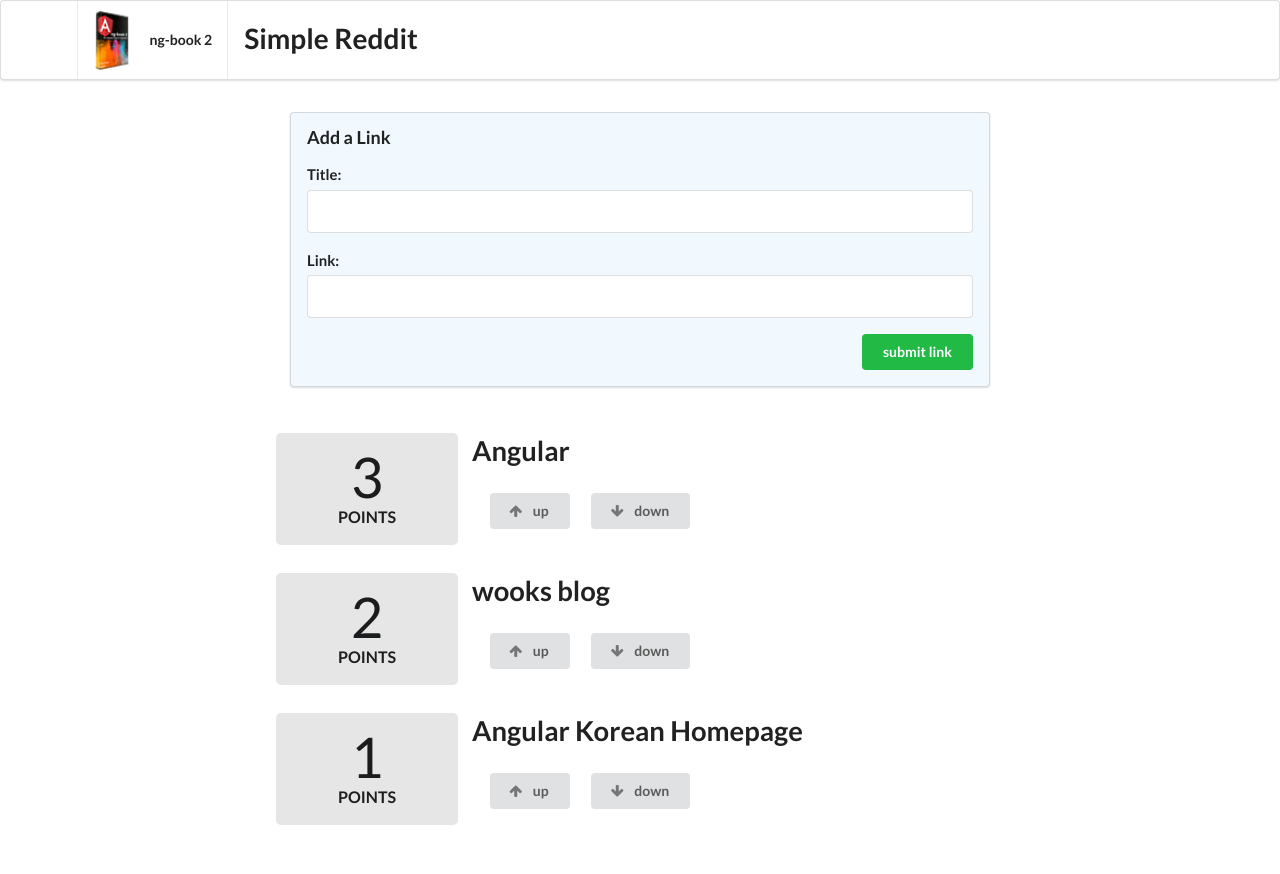
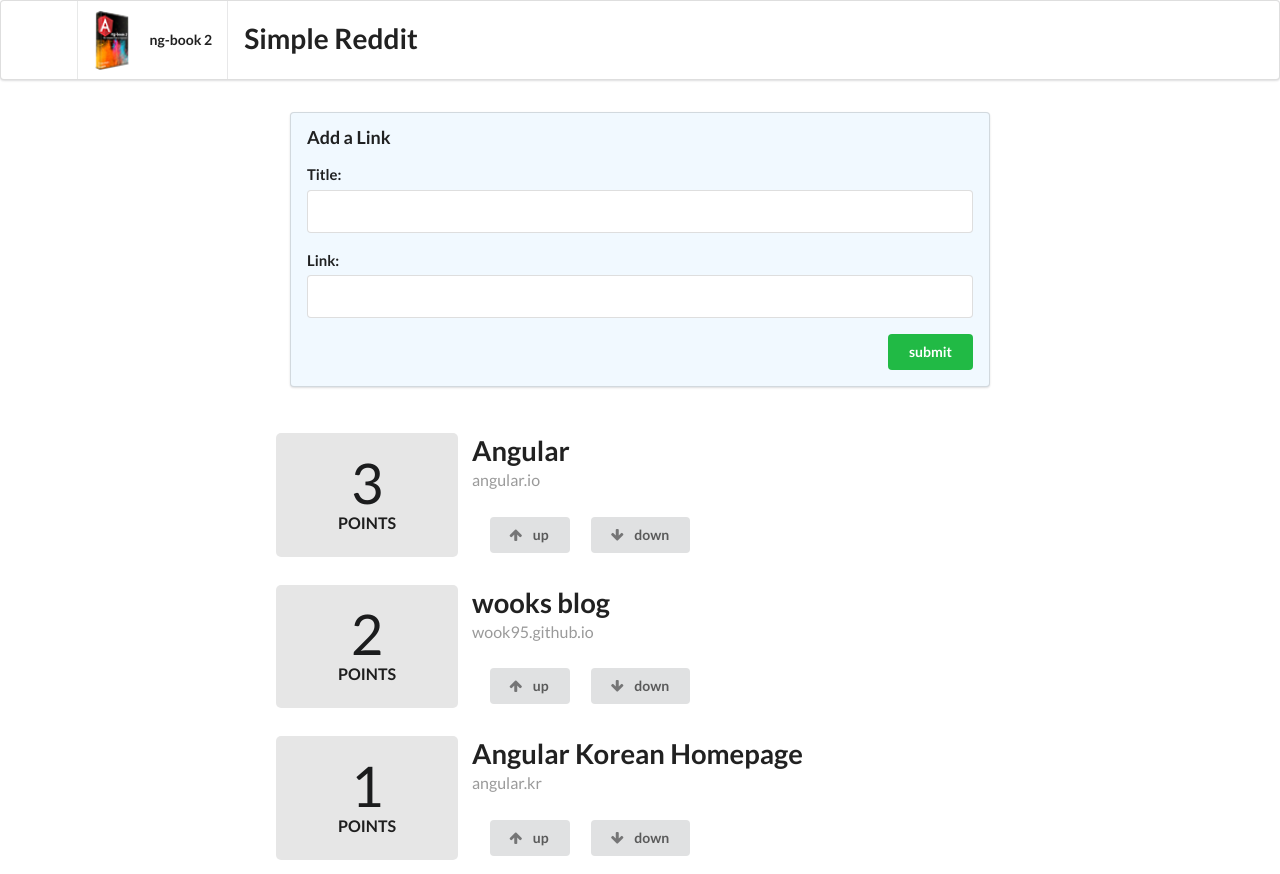
Before and after one commit to wook95/first-angular-app, an Angular app: page / in a window 1280 px wide. Before the commit the page ends 839 px from the top, so only its background shows below. Built offline with nearby package versions, Linux system fonts and the light colour scheme.

Commit message:
feat: submit버튼을 누르면 실제로 삽입되고,정렬되도록 구현

```diff
--- a/src/app/app.component.html
+++ b/src/app/app.component.html
@@ -15,10 +15,13 @@
     class="ui positive right floated button"
     (click)="addArticle(newTitle, newLink)"
   >
-    submit link
+    submit
   </button>
 </form>
 
 <div class="ui grid posts">
-  <app-article *ngFor="let post of articles" [article]="post"></app-article>
+  <app-article
+    *ngFor="let post of sortArticle()"
+    [article]="post"
+  ></app-article>
 </div>
--- a/src/app/app.component.ts
+++ b/src/app/app.component.ts
@@ -19,6 +19,12 @@ export class AppComponent {
 
   addArticle(title: HTMLInputElement, link: HTMLInputElement): boolean {
     console.log(`Adding article title: ${title.value} and link: ${link.value}`);
+    this.articles.push(new Article(title.value, link.value, 0));
+    title.value = '';
+    link.value = '';
     return false;
   }
+  sortArticle(): Article[] {
+    return this.articles.sort((a: Article, b: Article) => b.votes - a.votes);
+  }
 }
--- a/src/app/article/article.component.html
+++ b/src/app/article/article.component.html
@@ -8,6 +8,7 @@
   <a class="ui large header" href="{{ article.link }}" target="_blank">
     {{ article.title }}
   </a>
+  <div class="meta">{{ article.domain() }}</div>
   <ul class="ui big horizontal list voters">
     <li class="item">
       <button class="ui button" (click)="voteUp()">
```
